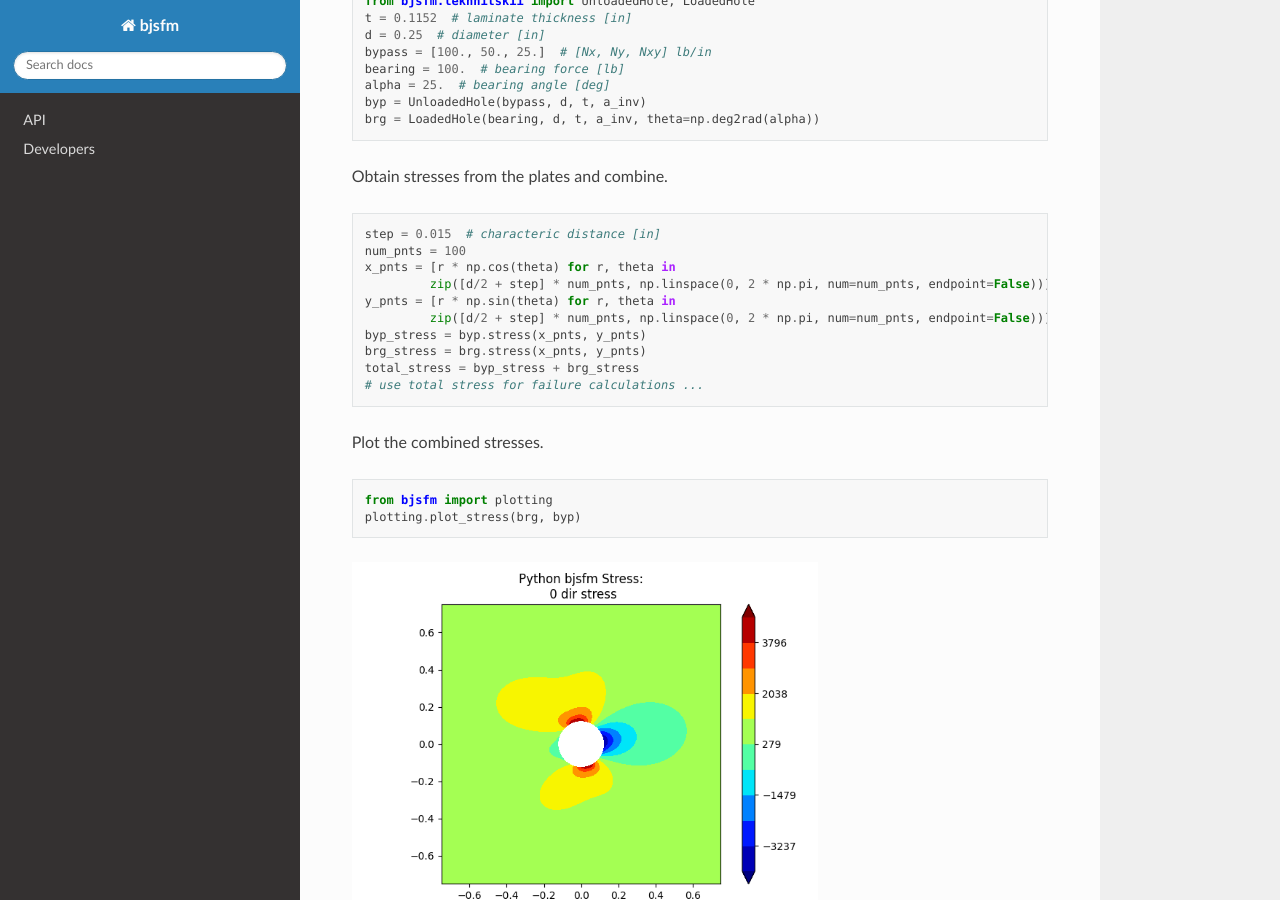
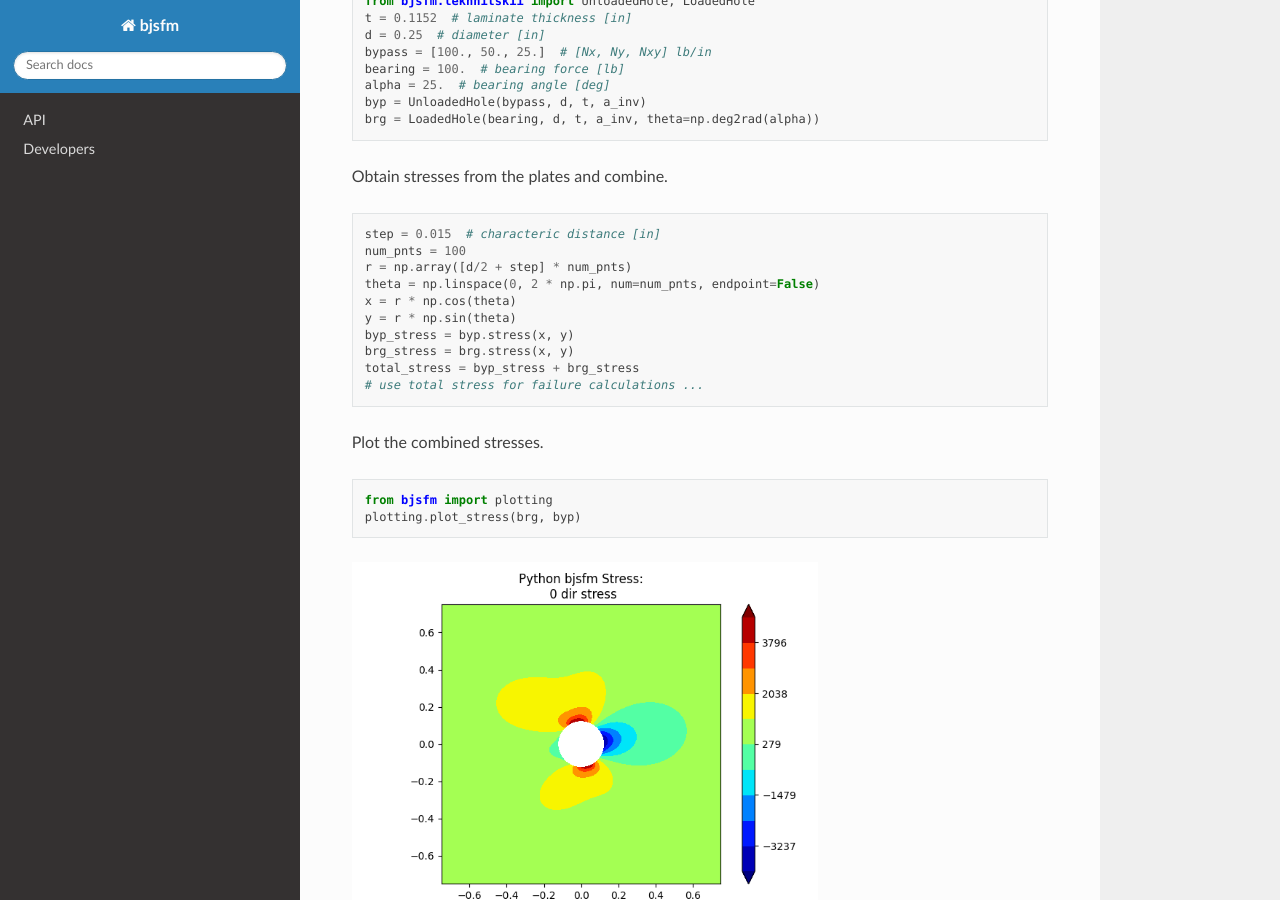
Before and after one commit to BenjaminETaylor/bjsfm, a Sphinx documentation site: the page built from docs/source/index.rst, in a window 1280 px wide and 900 px high, scrolled down 700 px. Built offline with Sphinx 7.4.7 and the Read the Docs theme 2.0.0, drawn with Linux system fonts in a browser that asks for light colours.

Commit message:
cleaned up examples in docs (0.1.2)

```diff
--- a/docs/source/index.rst
+++ b/docs/source/index.rst
@@ -44,12 +44,12 @@ Obtain stresses from the plates and combine. ::
 
     step = 0.015  # characteric distance [in]
     num_pnts = 100
-    x_pnts = [r * np.cos(theta) for r, theta in
-             zip([d/2 + step] * num_pnts, np.linspace(0, 2 * np.pi, num=num_pnts, endpoint=False))]
-    y_pnts = [r * np.sin(theta) for r, theta in
-             zip([d/2 + step] * num_pnts, np.linspace(0, 2 * np.pi, num=num_pnts, endpoint=False))]
-    byp_stress = byp.stress(x_pnts, y_pnts)
-    brg_stress = brg.stress(x_pnts, y_pnts)
+    r = np.array([d/2 + step] * num_pnts)
+    theta = np.linspace(0, 2 * np.pi, num=num_pnts, endpoint=False)
+    x = r * np.cos(theta)
+    y = r * np.sin(theta)
+    byp_stress = byp.stress(x, y)
+    brg_stress = brg.stress(x, y)
     total_stress = byp_stress + brg_stress
     # use total stress for failure calculations ...
 
```
